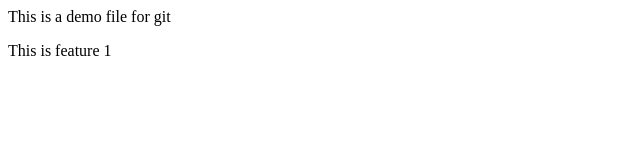
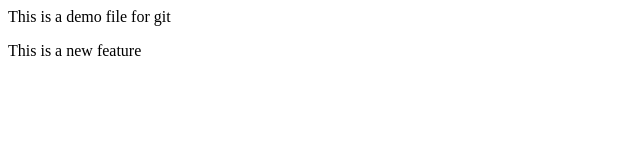
Before and after one commit to codewithrpm/localBranch, a plain HTML site: page index.html in a window 1280 px wide. Shown: the full height of the page, 0-640 px from the left. Drawn offline with Linux system fonts and the light colour scheme.

Commit message:
Adding a feature

```diff
--- a/index.html
+++ b/index.html
@@ -1,2 +1,2 @@
 <p> This is a demo file for git </p>
-<p> This is feature 1 </p>
+<p> This is a new feature </p>
```
